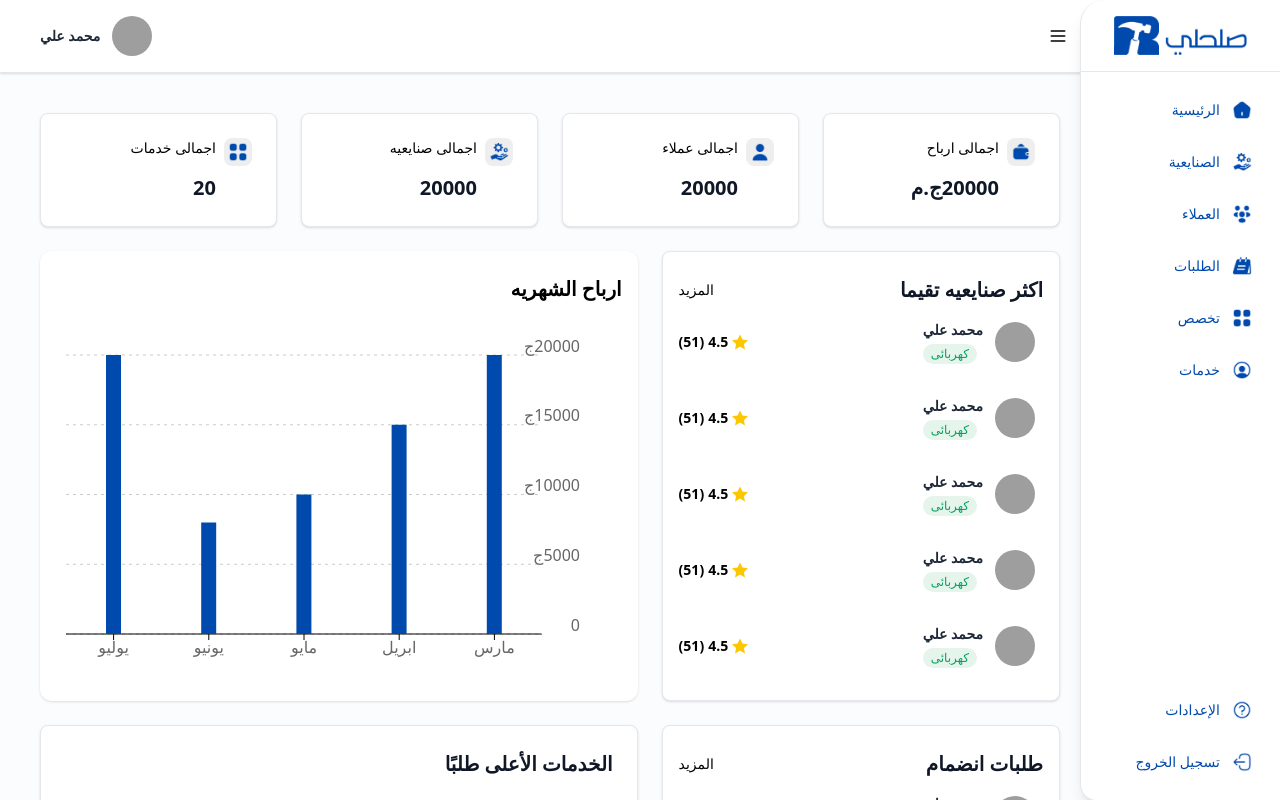
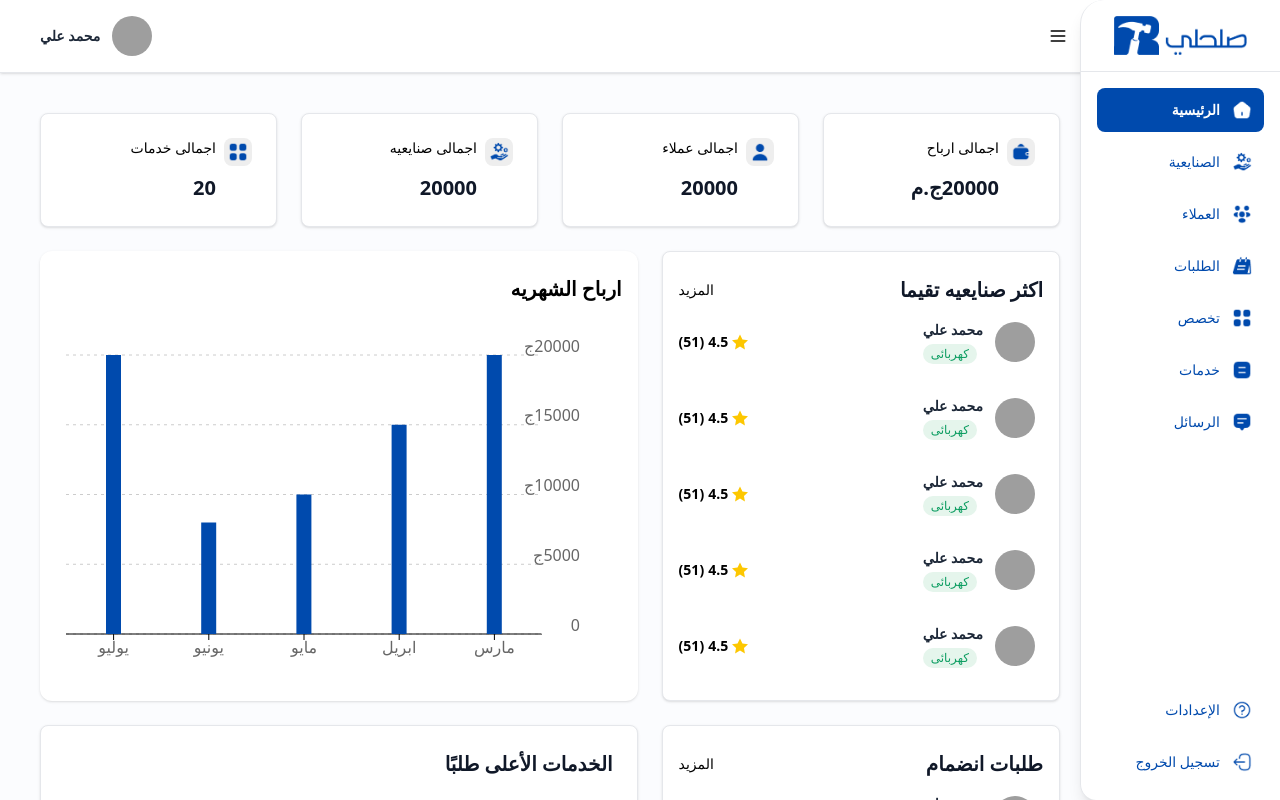
Before and after one commit to KamalBatesha/salahly, a React (Vite) app: page / in a window 1280 px wide. Built offline with nearby package versions, Linux system fonts and the light colour scheme; grey boxes are pictures that could not be loaded.

Commit message:
sideBar-UpDate

```diff
--- a/src/components/AdminLayout/SideBar.jsx
+++ b/src/components/AdminLayout/SideBar.jsx
@@ -11,7 +11,8 @@ export const Sidebar = ({ isOpen }) => {
         { id: 'students', icon: 'clients-filled.png', activeIcon: 'clients.png', label: 'العملاء', path: '/clients' },
         { id: 'applications', icon: 'menu-board-filled.png', activeIcon: 'menu-board.png', label: 'الطلبات', path: '/orders' },
         { id: 'reports', icon: 'category-filled.png', activeIcon: 'category.png', label: 'تخصص', path: '/services' },
-        { id: 'reports', icon: 'profile-filled.png', activeIcon: 'profile.png', label: 'خدمات', path: '/profile' },
+        { id: 'reports', icon: 'services.png', activeIcon: 'services-outline.png', label: 'خدمات', path: '/profile' },
+        { id: 'reports', icon: 'message-filled.png', activeIcon: 'message-outline.png', label: 'الرسائل', path: '/AdminChat' },
     ];
 
     const bottomMenu = [
@@ -20,11 +21,19 @@ export const Sidebar = ({ isOpen }) => {
     ];
 
     const isActive = (path) => {
-        if (path === '/' && (location.pathname === '/' || location.pathname === '/AdminDashBoard')) {
+        if (path === '/adminDashboard' && (location.pathname === '/' || location.pathname === '/adminDashboard')) {
             return true;
         }
+
+        if (path === '/providers') {
+            return location.pathname === '/providers' ||
+                location.pathname === '/providerRequestDetails' ||
+                location.pathname === '/joinedProviderDetails';
+        }
+
         return location.pathname === path;
     };
+
 
     const renderMenuItems = (items) => (
         items.map((item) => {
@@ -36,7 +45,7 @@ export const Sidebar = ({ isOpen }) => {
                     className={`w-full flex flex-row-reverse items-center gap-3 px-3 py-3 rounded-lg transition-colors text-sm
                     ${active ? 'bg-[#004AAD] text-white text-lg font-bold' : 'text-[#004AAD] hover:bg-gray-100 font-medium'}`}
 
-                     >
+                >
 
                     <span className="text-right w-full">{item.label}</span>
                     <img
--- a/src/components/ProviderLayout/SideBar.jsx
+++ b/src/components/ProviderLayout/SideBar.jsx
@@ -6,7 +6,7 @@ export const Sidebar = ({ isOpen }) => {
     const location = useLocation();
 
     const mainMenu = [
-        { id: 'dashboard', icon: 'home-filled.png', activeIcon: 'home.png', label: 'الرئيسية', path: '/' },
+        { id: 'dashboard', icon: 'home-filled.png', activeIcon: 'home.png', label: 'الرئيسية', path: '/providerDashboard' },
         { id: 'applications', icon: 'menu-board-filled.png', activeIcon: 'menu-board.png', label: 'طلباتى', path: '/orders' },
         { id: 'reports', icon: 'category-filled.png', activeIcon: 'category.png', label: 'خدماتى', path: '/services' },
         { id: 'students', icon: 'message-filled.png', activeIcon: 'message-outline.png', label: 'الرسائل', path: '/clients' },
@@ -35,7 +35,7 @@ export const Sidebar = ({ isOpen }) => {
                     className={`w-full flex flex-row-reverse items-center gap-3 px-3 py-3 rounded-lg transition-colors text-sm
                     ${active ? 'bg-[#004AAD] text-white text-xl font-bold' : 'text-[#004AAD] hover:bg-gray-100 font-medium'}`}
 
-                     >
+                >
 
                     <span className="text-right w-full">{item.label}</span>
                     <img
--- a/src/pages/Admin/JoinedProviderDetails.jsx
+++ b/src/pages/Admin/JoinedProviderDetails.jsx
@@ -53,7 +53,7 @@ const JoinedProviderDetails = () => {
         <>
             <div>
                 <div className="flex justify-between items-end">
-                    <div className="flex items-center gap-2 mr-4">
+                    <div className="flex items-center gap-2 mr-8">
                         <h2 className="text-xl font-bold">الصنايعيه</h2>
                         <img src="images/icons/Vector.png" alt="" className='w-2 h-3 mt-2' />
                         <h2 className="text-xl font-bold">{providerData.name}</h2>
--- a/src/pages/Admin/ProviderRequestDetails.jsx
+++ b/src/pages/Admin/ProviderRequestDetails.jsx
@@ -124,25 +124,22 @@ const ProviderRequestDetails = () => {
                 <div className="p-6 bg-white min-h-screen rounded-xl m-8 border-[#E1E1E1] border-1 " dir="rtl">
                     <div className="grid grid-cols-1 lg:grid-cols-2 gap-4 ">
                         <div className="flex flex-col gap-4 mt-2">
-                            <div className="flex items-start mb-2 rounded-xl border-1  border-[#E1E1E1] p-4 h-[370px] ">
+                            <div className="flex items-start mb-2 rounded-xl border-1 border-[#E1E1E1] p-4 h-[370px]">
                                 <img
                                     src={requestData.avatar}
                                     alt={requestData.name}
                                     className="w-12 h-12 rounded-full object-cover me-2"
                                 />
-                                <div className="flex-1">
+                                <div className="flex-1 text-right">
                                     <h3 className="text-lg font-bold mb-1">{requestData.name}</h3>
-
                                     <span className="inline-block text-xs text-[#0C9D61] bg-[#E6F7F0] rounded-lg px-2 py-1 mb-4">
                                         {requestData.category}
                                     </span>
-
-                                    <div className="flex justify-between text-right text-base mb-3 mt-2">
+                                    <div className="flex justify-between text-base mb-3 mt-2">
                                         <p className="text-black">العنوان: {requestData.address}</p>
                                         <p className="text-black">البريد: {requestData.email}</p>
                                     </div>
                                     <p className="text-black mt-4">رقم الهاتف: {requestData.phone}</p>
-
                                     <p className="text-black mt-6 leading-relaxed">
                                         نبذه : Lorem ipsum dolor sit amet consectetur. Venenatis in urna et non e feugiat id faucibus tellus. Lectus tellus sit integer metus sit. A et arcu diam vestibulum dignissim volutpat phasellus lacus risus. Faucibus aliquam risus lectus mauris lacinia ac pellentesque eleifend vitae. Dignissim dui morbi eleifend lorem.
                                     </p>
--- a/src/pages/Admin/Providers.jsx
+++ b/src/pages/Admin/Providers.jsx
@@ -286,7 +286,7 @@ const Providers = () => {
                                         e.stopPropagation();
                                         handleProviderDetails(item);
                                     }}
-                                    className="w-full text-center px-4 py-2 text-sm  rounded-lg hover:bg-gray-100"
+                                    className="w-full text-center px-4 py-2 text-sm  rounded-lg"
                                 >
                                     عرض التفاصيل
                                 </button>
@@ -331,7 +331,7 @@ const Providers = () => {
 
     return (
         <div className="p-5" dir="rtl">
-            <h4 className='font-bold mb-3 text-lg'>الصنايعيه</h4>
+            <h4 className='font-semibold mb-3 text-xl mr-4'>الصنايعيه</h4>
 
             <div className="rounded-lg  p-4 mb-4">
                 <div className="flex items-center justify-between">
```
Also changed, not shown: public/images/icons/services-outline.png (added).
